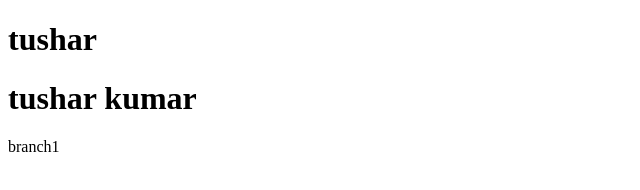
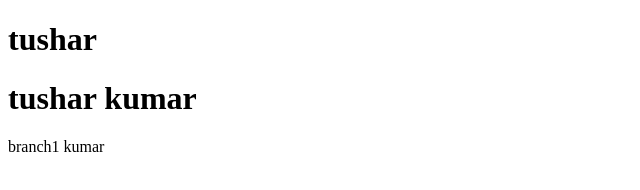
Before and after one commit to tushar11kumar2001/localTo, a plain HTML site: page index.html in a window 1280 px wide. Shown: the full height of the page, 0-640 px from the left. Drawn offline with Linux system fonts and the light colour scheme.

Commit message:
add surname

```diff
--- a/index.html
+++ b/index.html
@@ -8,6 +8,6 @@
 <body>
     <h1>tushar </h1>
     <h1>tushar kumar</h1>
-    <p>branch1</p>
+    <p>branch1 kumar</p>
 </body>
 </html>
```
